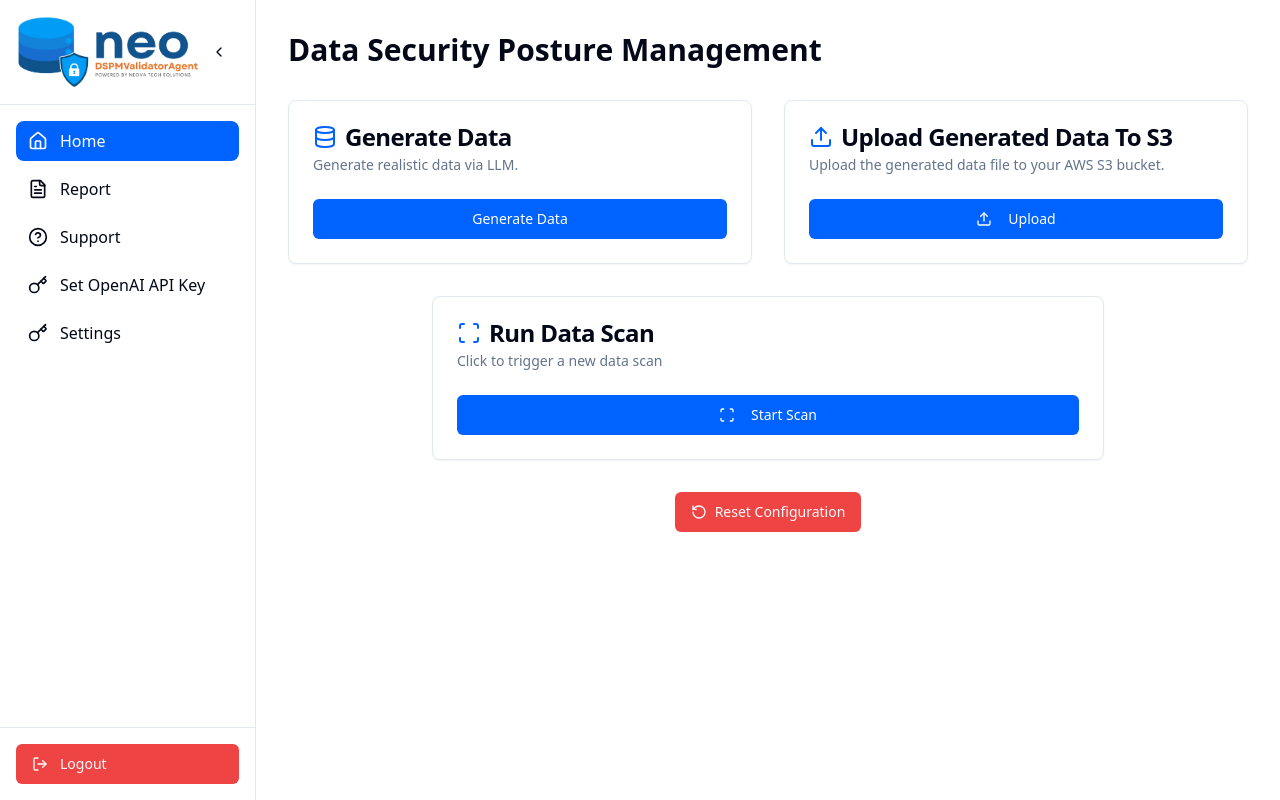
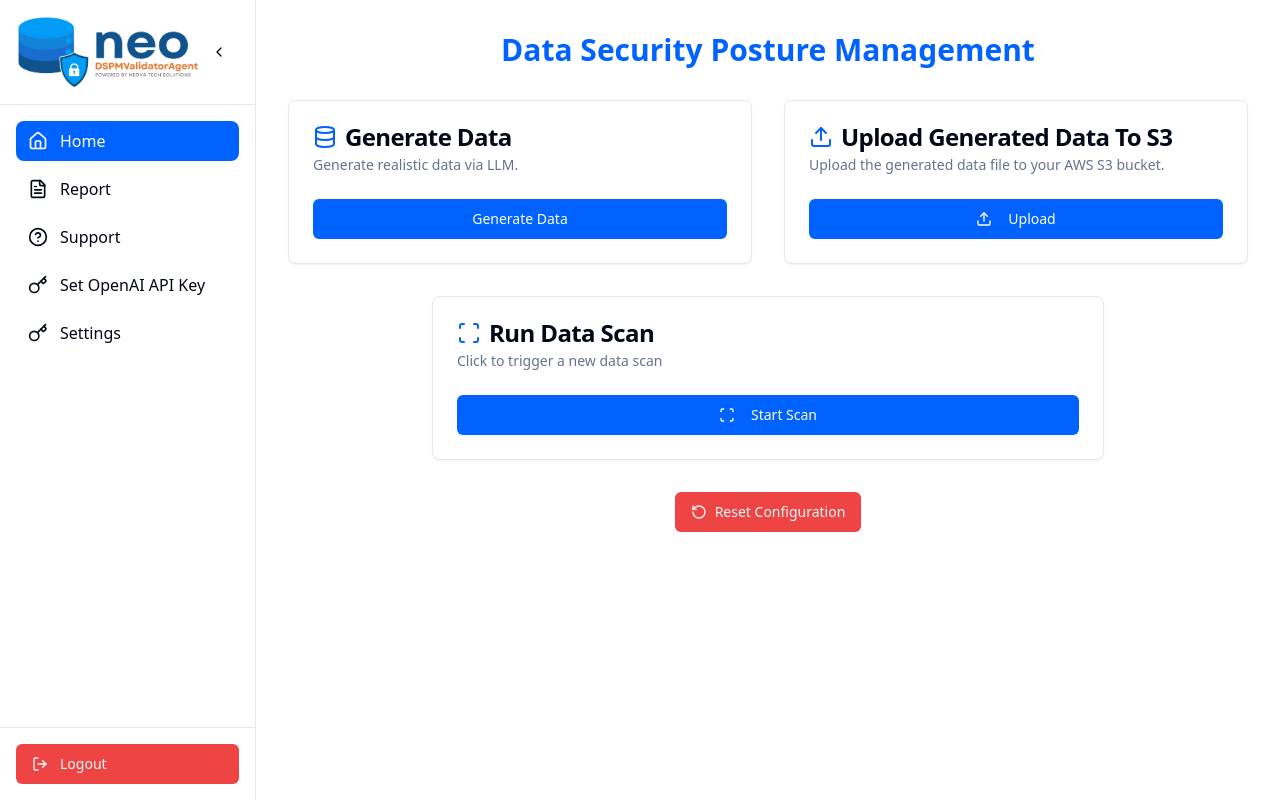
Before and after one commit to yashpmahajan/neo-dspm-hub, a React (Vite) app: page / in a window 1280 px wide. Built offline with nearby package versions, Linux system fonts and the light colour scheme; sample sign-in values are in the browser's storage.

Commit message:
updated UI

```diff
--- a/src/pages/Dashboard.tsx
+++ b/src/pages/Dashboard.tsx
@@ -428,8 +428,8 @@ const Dashboard = () => {
 
   return (
     <div className="p-8">
-      <div className="mb-8">
-        <h1 className="text-3xl font-bold text-foreground">
+      <div className="mb-8 flex flex-col items-center">
+        <h1 className="text-3xl font-bold text-neo-blue">
           Data Security Posture Management
         </h1>
       </div>
```
